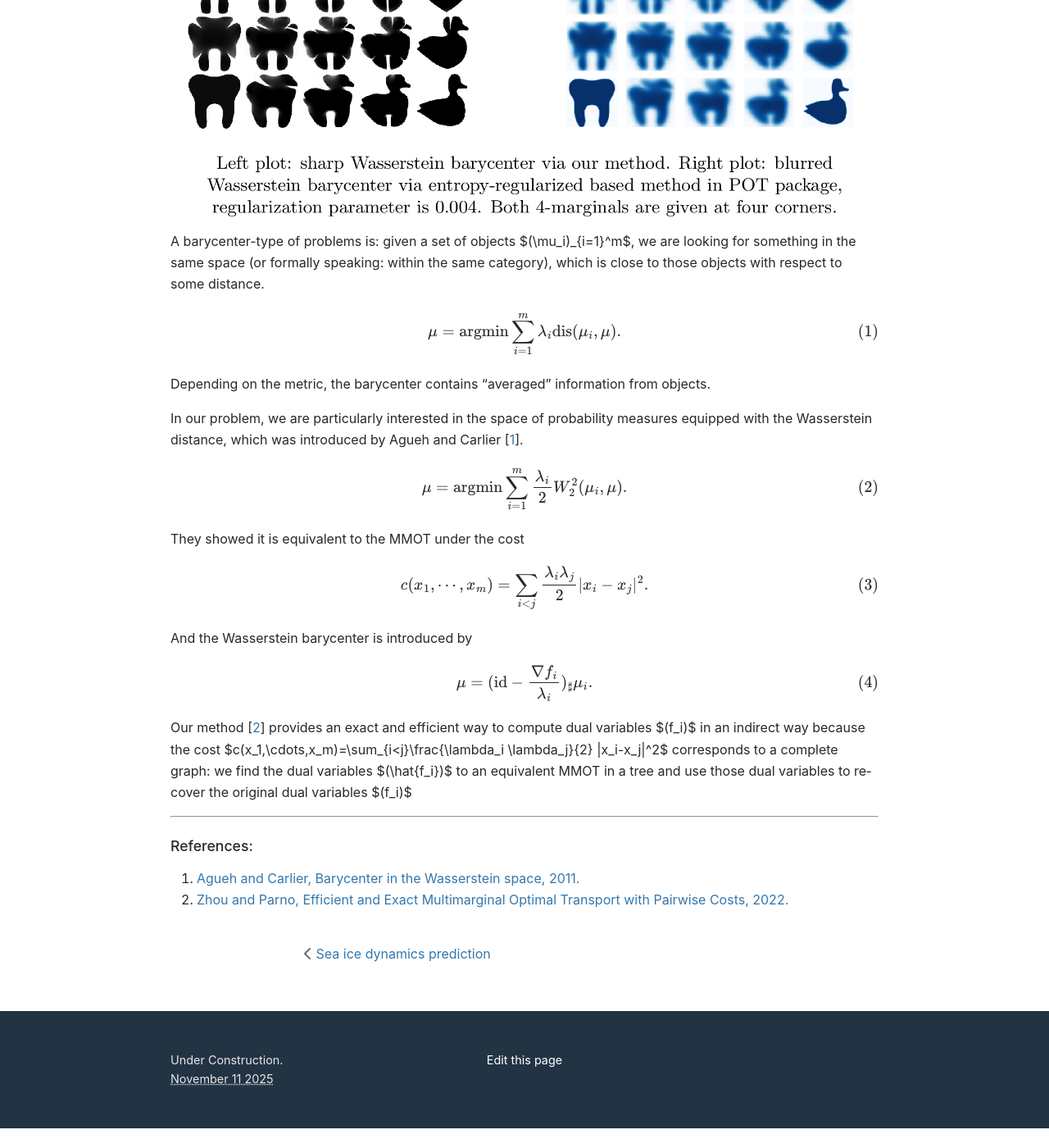
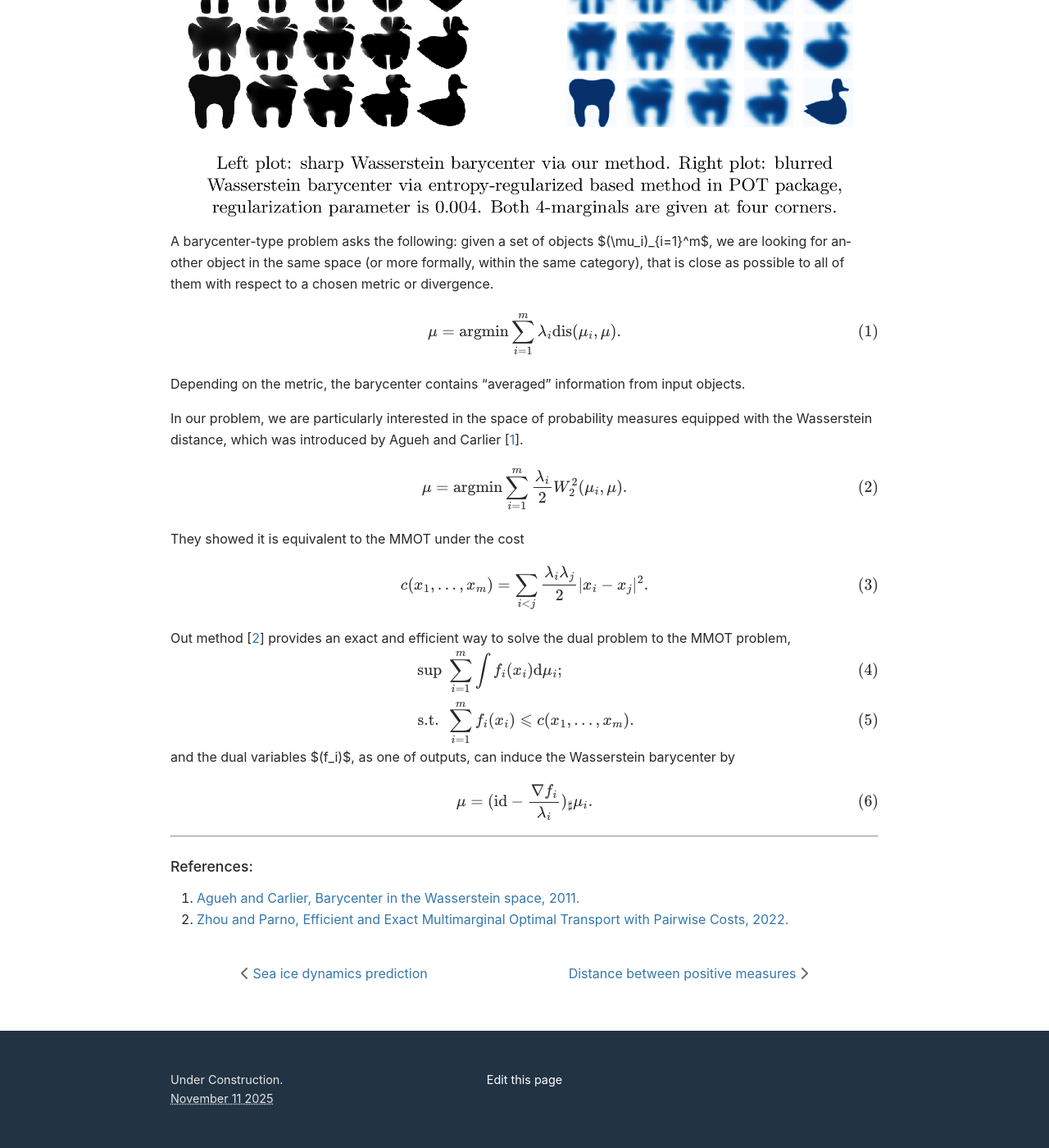
Before and after one commit to silentmovie/BohanZhou-Webpage, a Jekyll site: the page built from _posts/2022-11-05-Wasserstein Barycenter via "MMOT".md, in a window 1280 px wide and 1400 px high, scrolled down 475 px. Shown: the whole window at 82% size. Built offline with Jekyll 4.4.1, drawn with Linux system fonts in a browser that asks for light colours; formulas are drawn with MathJax 3; before the commit the page ends 1851 px from its top, so only the background shows below that.

Commit message:
update posts

```diff
--- a/_posts/2022-11-05-Wasserstein Barycenter via "MMOT".md
+++ b/_posts/2022-11-05-Wasserstein Barycenter via "MMOT".md
@@ -17,14 +17,14 @@ code: https://simda-muri.github.io/mmot/
 
 <div><img class="img-fluid" src="{{page.image-slider | relative_url}}" alt="Wasserstein Barycenter" /></div>
 
-A barycenter-type of problems is: given a set of objects $(\mu_i)_{i=1}^m$,  we are looking for something in the same space (or formally speaking: within the same category), which is close to those objects with respect to some distance.
+A barycenter-type problem asks the following: given a set of objects $(\mu_i)_{i=1}^m$,  we are looking for another object in the same space (or more formally, within the same category), that is close as possible to all of them with respect to a chosen metric or divergence.
 
 \begin{equation}
 \label{eq:bary}
 \mu= \textrm{argmin}\sum_{i=1}^m \lambda_i \textrm{dis}(\mu_i,\mu).
 \end{equation}
 
-Depending on the metric, the barycenter contains "averaged" information from objects.
+Depending on the metric, the barycenter contains "averaged" information from input objects.
 
 In our problem, we are particularly interested in the space of probability measures equipped with the Wasserstein distance, which was introduced by Agueh and Carlier \[[1]\].
 
@@ -35,16 +35,21 @@ In our problem, we are particularly interested in the space of probability measu
 
 They showed it is equivalent to the MMOT under the cost
 \begin{equation}
-c(x_1,\cdots,x_m)=\sum_{i<j}\frac{\lambda_i \lambda_j}{2} \|x_i-x_j\|^2.
+c(x_1,\ldots,x_m)=\sum_{i<j}\frac{\lambda_i \lambda_j}{2} \|x_i-x_j\|^2.
 \end{equation}
 
-And the Wasserstein barycenter is introduced by
+Out method \[[2]\] provides an exact and efficient way to solve the dual problem to the MMOT problem,
+$$
+\begin{eqnarray}
+&\sup& \sum_{i=1}^m \int f_i(x_i) \mathrm{d}\mu_i;\\
+&\textrm{s.t.}& \sum_{i=1}^m f_i(x_i)\leqslant c(x_1,\ldots,x_m).
+\end{eqnarray}
+$$
+and the dual variables $(f_i)$, as one of outputs, can induce the Wasserstein barycenter by
 \begin{equation}
 \label{eq:pushforward}
 \mu= (\textrm{id} - \frac{\nabla f_i}{\lambda_i})_{\sharp} \mu_i.
 \end{equation}
-
-Our method \[[2]\] provides an exact and efficient way to compute dual variables $(f_i)$ in an indirect way because the cost $c(x_1,\cdots,x_m)=\sum_{i<j}\frac{\lambda_i \lambda_j}{2} \|x_i-x_j\|^2$ corresponds to a complete graph: we find the dual variables $(\hat{f_i})$ to an equivalent MMOT in a tree and use those dual variables to recover the original dual variables $(f_i)$
 
 ----
 ##### References:
```
Also changed, not shown: _posts/2020-07-20-Fluid Mixing.md (+4 -4 lines), _posts/2020-08-31-Ice Motion.md (+5 -1 lines), _posts/2022-05-30-Interpolation of data distribution.md (+8 -4 lines), _posts/2022-10-17-Sea Ice Dynamics Prediction.md (+2 -2 lines), _posts/2025-11-05-Distance between positive measures.md (added, +29 -0 lines), assets/images/posts/WOP.png (added).
